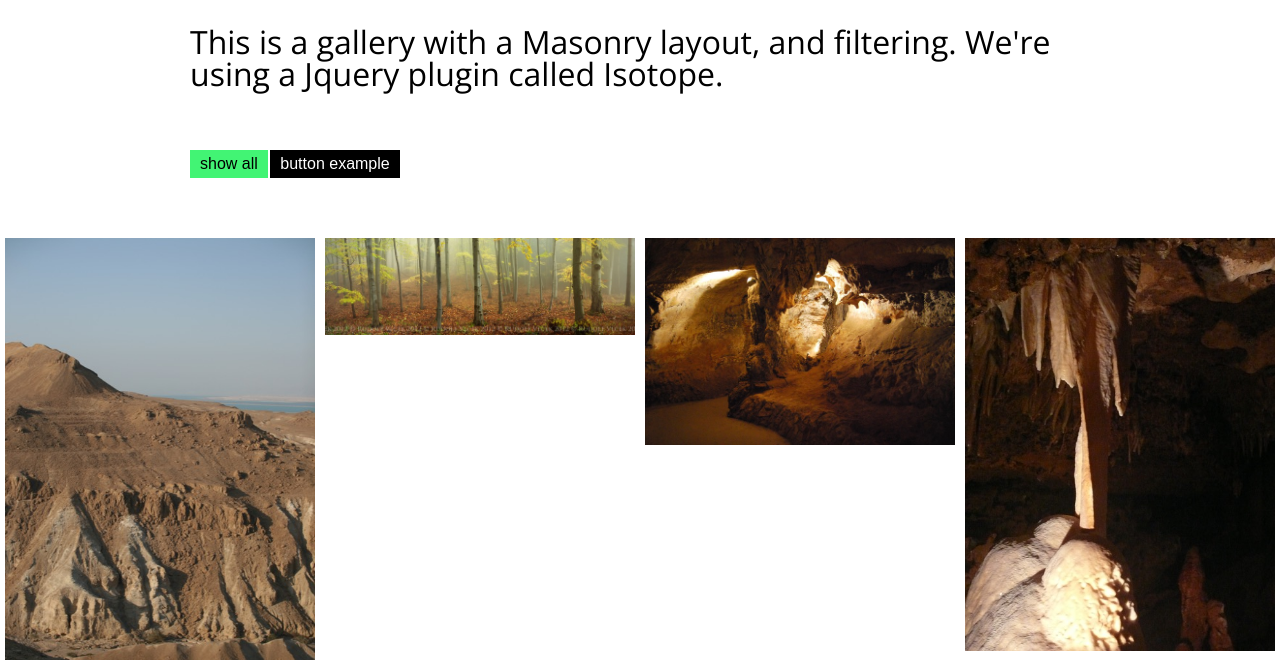
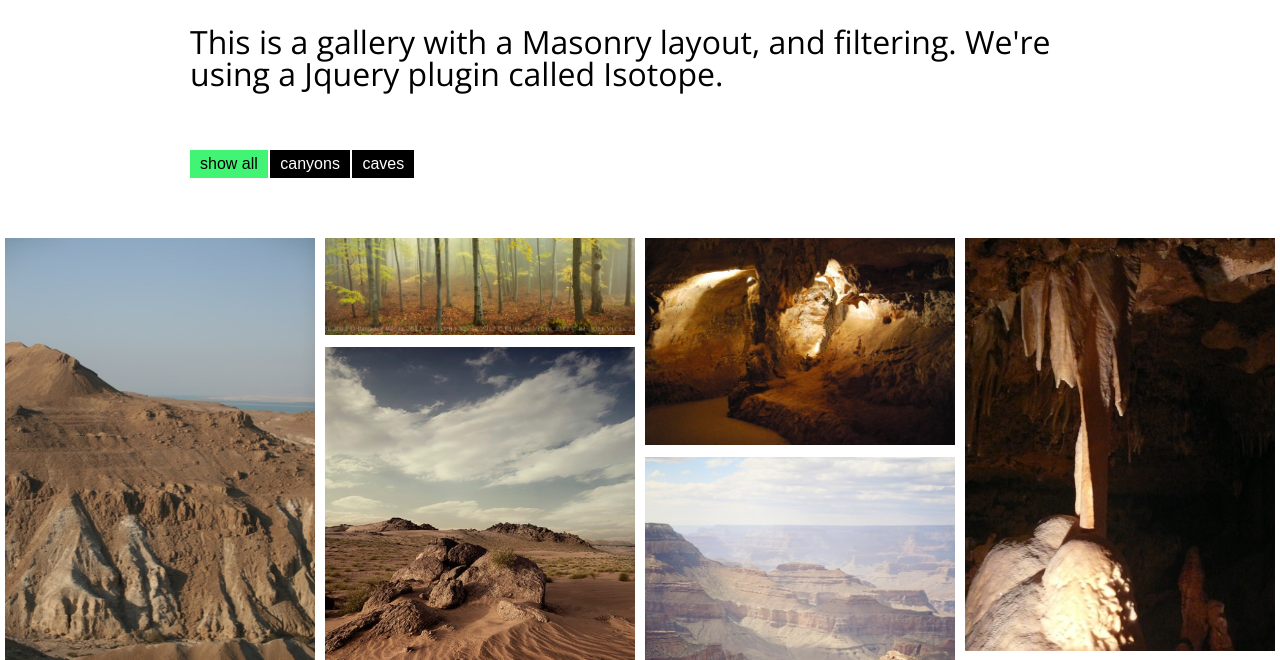
Before and after one commit to core-interaction-lab-spring-2019/week-ten, a plain HTML site: page index.html in a window 1280 px wide. Shown: the part 132-792 px from the top of the page. Drawn offline with nearby package versions, Linux system fonts and the light colour scheme; files that its build step writes are made by us from their sources.

Commit message:
added examples

```diff
--- a/index.html
+++ b/index.html
@@ -28,10 +28,11 @@
 		</div>
 		<div class="container container--small">
 			<button class="filter-button active" data-filter="*">show all</button>
-			<button class="filter-button" data-filter=".canyons">button example</button>
+			<button class="filter-button" data-filter=".canyons">canyons</button>
+			<button class="filter-button" data-filter=".caves">caves</button>
 		</div>
 		<div class="gallery container">
-			<div class="gallery__item">
+			<div class="gallery__item canyons">
 				<img src="images/01.jpg" class="gallery__image">
 			</div>
 			<div class="gallery__item">
@@ -104,6 +105,7 @@
 		</div>
 
 		<script src="https://ajax.googleapis.com/ajax/libs/jquery/3.3.1/jquery.min.js"></script>
+		<script src="https://unpkg.com/masonry-layout@4/dist/masonry.pkgd.min.js"></script>
 		<script src="js/scripts.js"></script>
 
 	</body>
--- a/js/scripts.js
+++ b/js/scripts.js
@@ -22,4 +22,8 @@ $(document).ready(function() {
 		$modal_image.attr('src', '');
 	});
 
+	$('.gallery').masonry({
+		itemSelector: '.gallery__item'
+	});
+
 });
```
